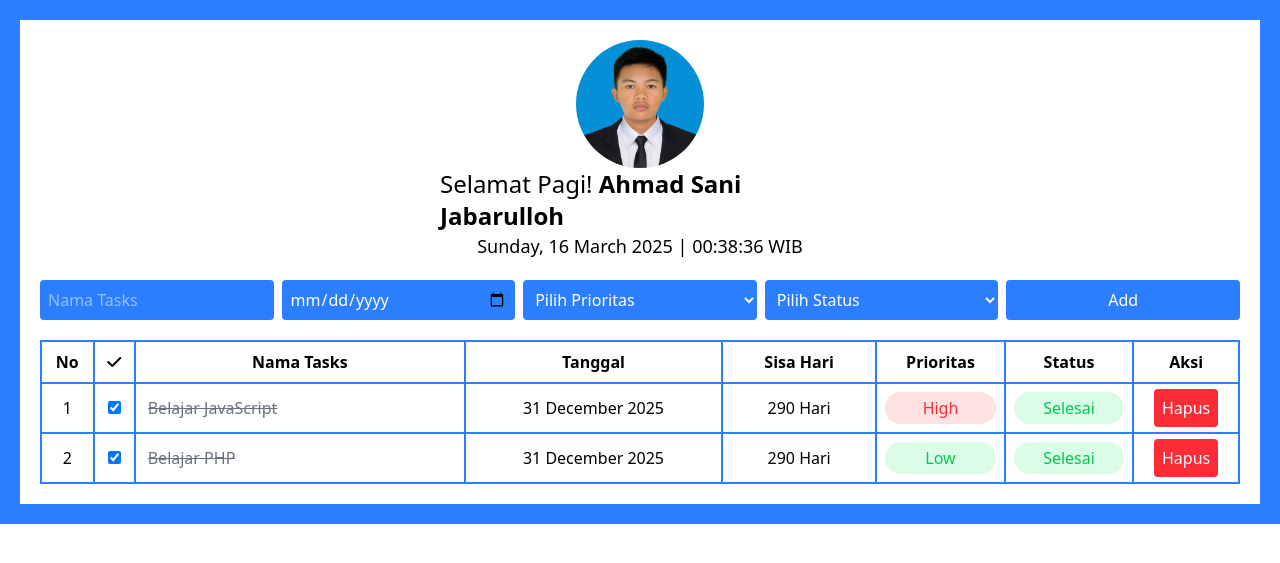
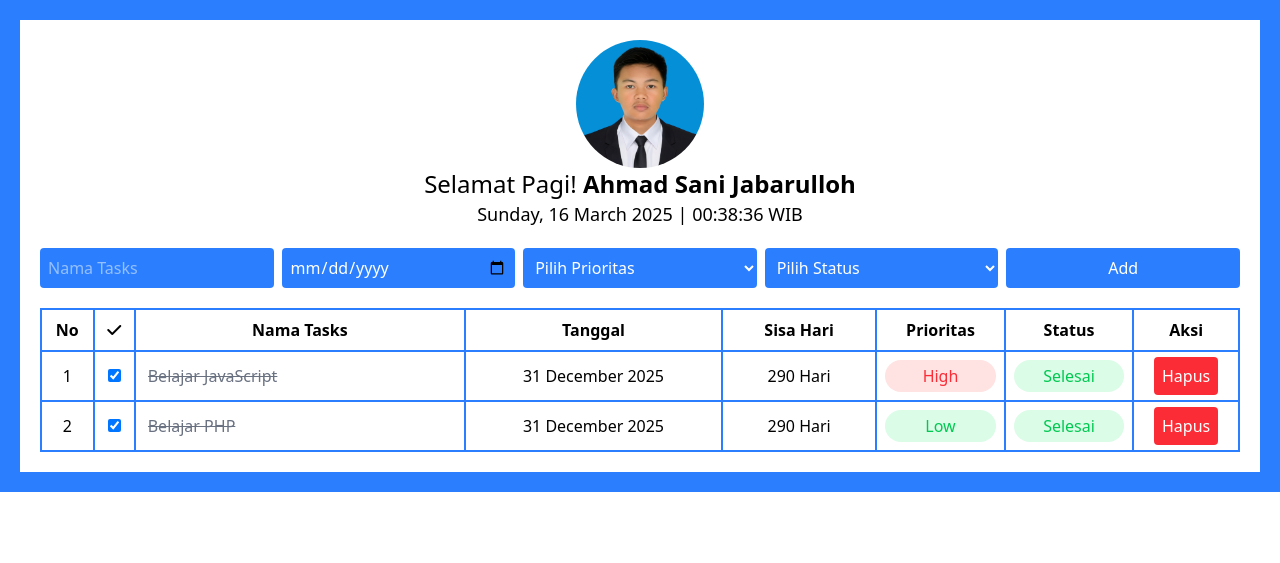
Before and after one commit to ahmadsanny2/todolist, a PHP site: page / in a window 1280 px wide. Shown: the top 563 px of the page. Run offline with PHP 8.4, Linux system fonts and the light colour scheme; data comes from the database, SQL or seed files in the repository; some libraries are stand-ins or nearby versions.

```diff
--- a/public/index.php
+++ b/public/index.php
@@ -63,19 +63,17 @@
         <div class="bg-white p-5 h-full">
 
             <!-- Header -->
-            <div class="grid grid-cols-3">
-                <div class=""></div>
+            <div class="">
                 <div class="justify-items-center">
                     <img src="./assets/images/Ahmad Sani Jabarulloh.jpg" alt="" class="w-32 h-32 rounded-full">
-                    <h1 class="text-2xl">
+                    <h1 class="text-lg sm:text-2xl">
                         <?= $ucapan; ?> <span class="font-semibold">Ahmad Sani Jabarulloh</span>
                     </h1>
-                    <p class="text-lg">
+                    <p class="text-sm sm:text-lg">
                         <?= date("l, d F Y") ?> |
                         <span id="jam"><?= date("H:i:s") ?></span> WIB
                     </p>
                 </div>
-                <div class=""></div>
             </div>
 
             <!-- Insert -->
--- a/src/css/output.css
+++ b/src/css/output.css
@@ -19,6 +19,8 @@
     --color-gray-500: oklch(0.551 0.027 264.364);
     --color-white: #fff;
     --spacing: 0.25rem;
+    --text-sm: 0.875rem;
+    --text-sm--line-height: calc(1.25 / 0.875);
     --text-base: 1rem;
     --text-base--line-height: calc(1.5 / 1);
     --text-lg: 1.125rem;
@@ -1396,6 +1398,10 @@
     font-size: var(--text-lg);
     line-height: var(--tw-leading, var(--text-lg--line-height));
   }
+  .text-sm {
+    font-size: var(--text-sm);
+    line-height: var(--tw-leading, var(--text-sm--line-height));
+  }
   .leading-none {
     --tw-leading: 1;
     line-height: 1;
@@ -1969,6 +1975,18 @@
       grid-template-columns: repeat(3, minmax(0, 1fr));
     }
   }
+  .sm\:text-2xl {
+    @media (width >= 40rem) {
+      font-size: var(--text-2xl);
+      line-height: var(--tw-leading, var(--text-2xl--line-height));
+    }
+  }
+  .sm\:text-lg {
+    @media (width >= 40rem) {
+      font-size: var(--text-lg);
+      line-height: var(--tw-leading, var(--text-lg--line-height));
+    }
+  }
   .md\:col-span-1 {
     @media (width >= 48rem) {
       grid-column: span 1 / span 1;
```
Also changed, not shown: 1 other file.
